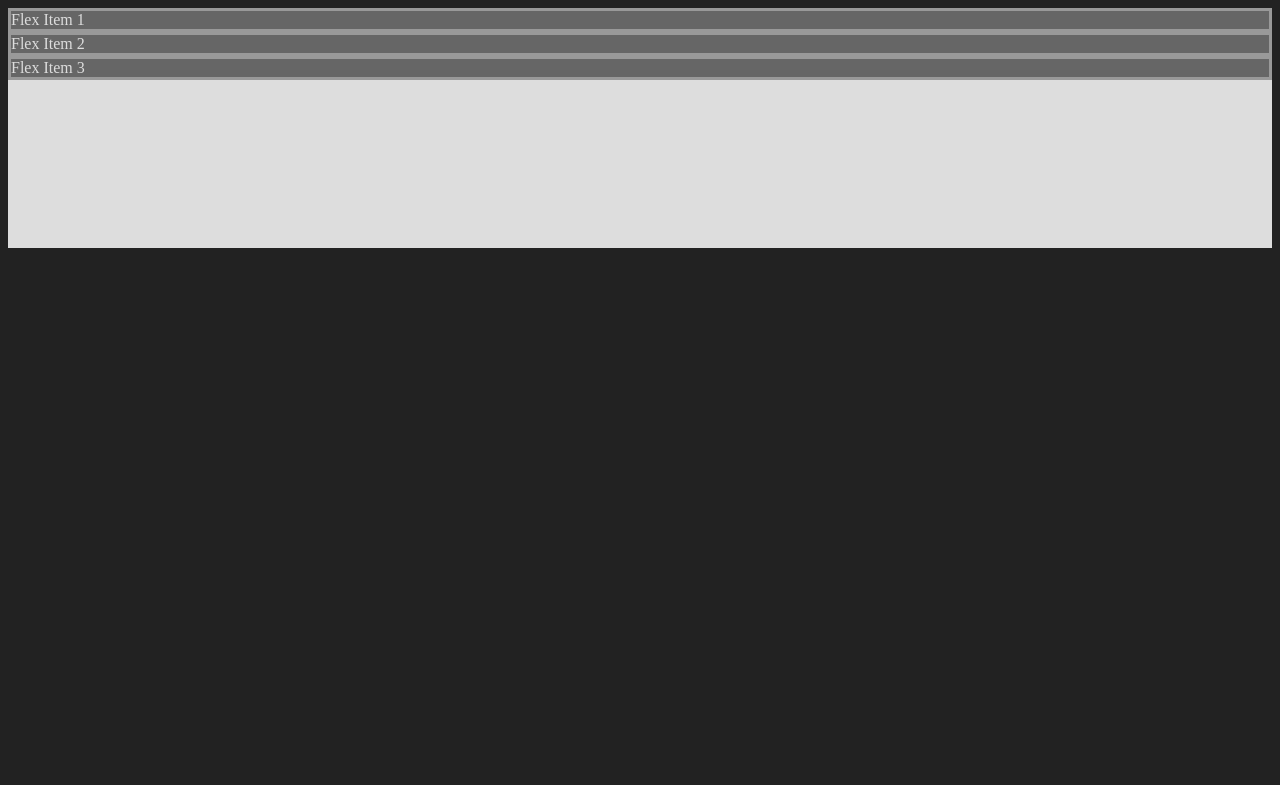
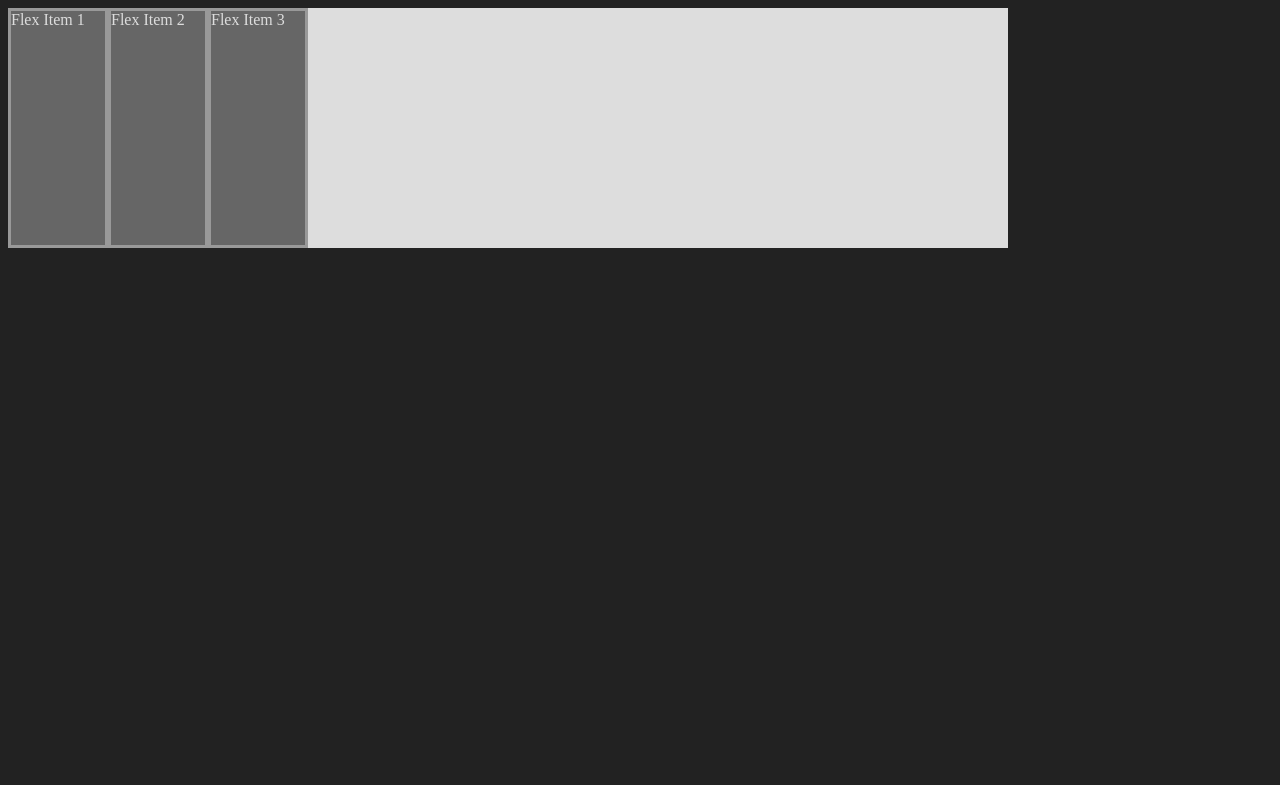
Before and after one commit to ABetancourt03/Curso-CSS-Flexbox, a plain HTML site: page index.html in a window 1280 px wide. Shown: the top 785 px of the page. Drawn offline with Linux system fonts and the light colour scheme.

Commit message:
Sincronizando Cambios

```diff
--- a/styles.css
+++ b/styles.css
@@ -14,20 +14,30 @@
 .container {
   background-color: #ddd;
   height: 30vh;
+  width: 1000px;
 
   display: flex;
-  flex-flow: column wrap;
+  flex-flow: row nowrap;
   justify-content: flex-start;
   align-items: stretch;
-  align-content: stretch;
+  align-content: flex-start;
 }
 
 .item {
   border: medium solid #999;
   /* width: 20%; */
   /* height: 20%; */
+  width: 100px;
   background-color: #666;
   flex-grow: 0;
   flex-shrink: 1;
   flex-basis: auto;
 }
+
+/* .item:nth-child(2) {
+  flex-grow: 0;
+}
+
+.item:nth-child(3) {
+  flex-grow: 0;
+} */
```
